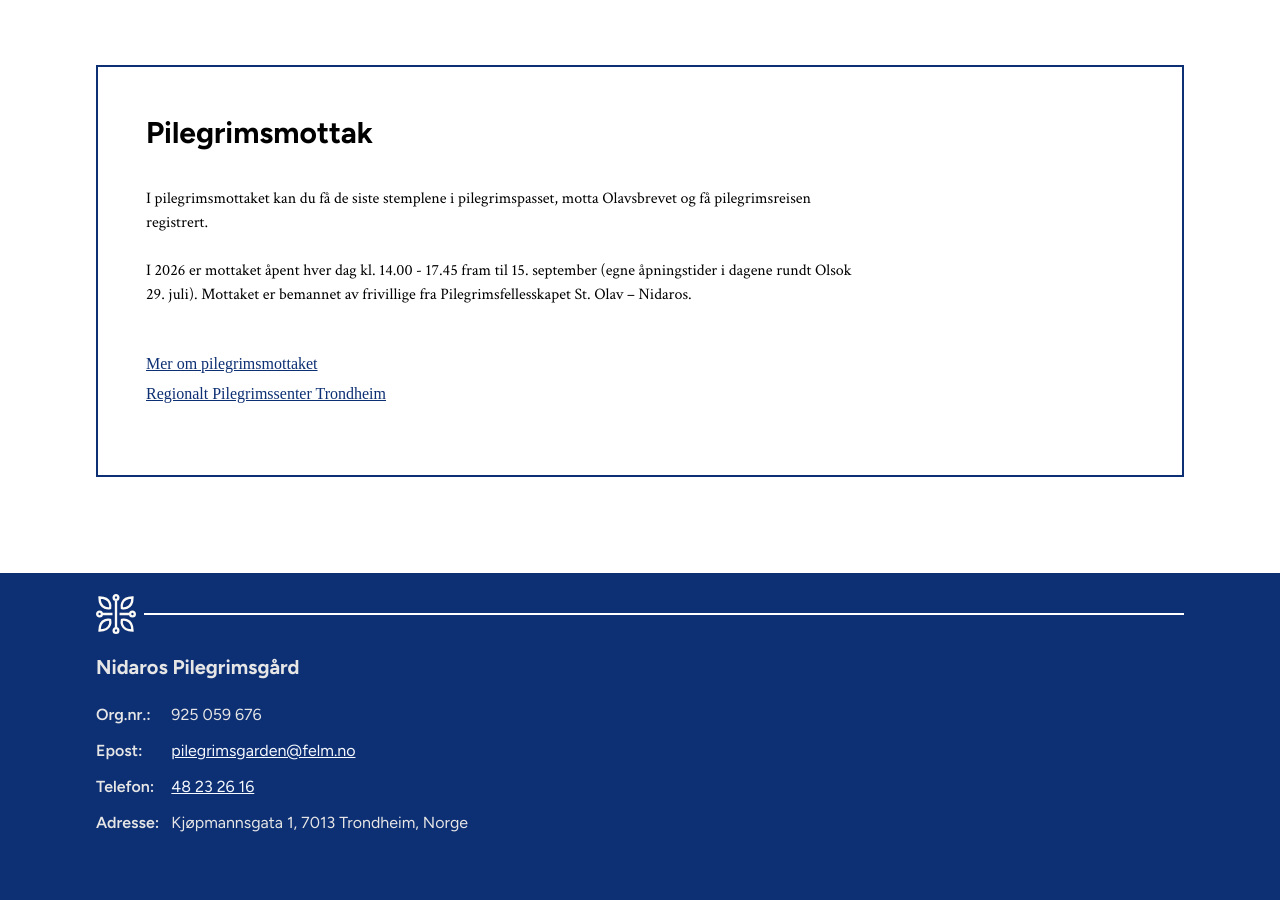
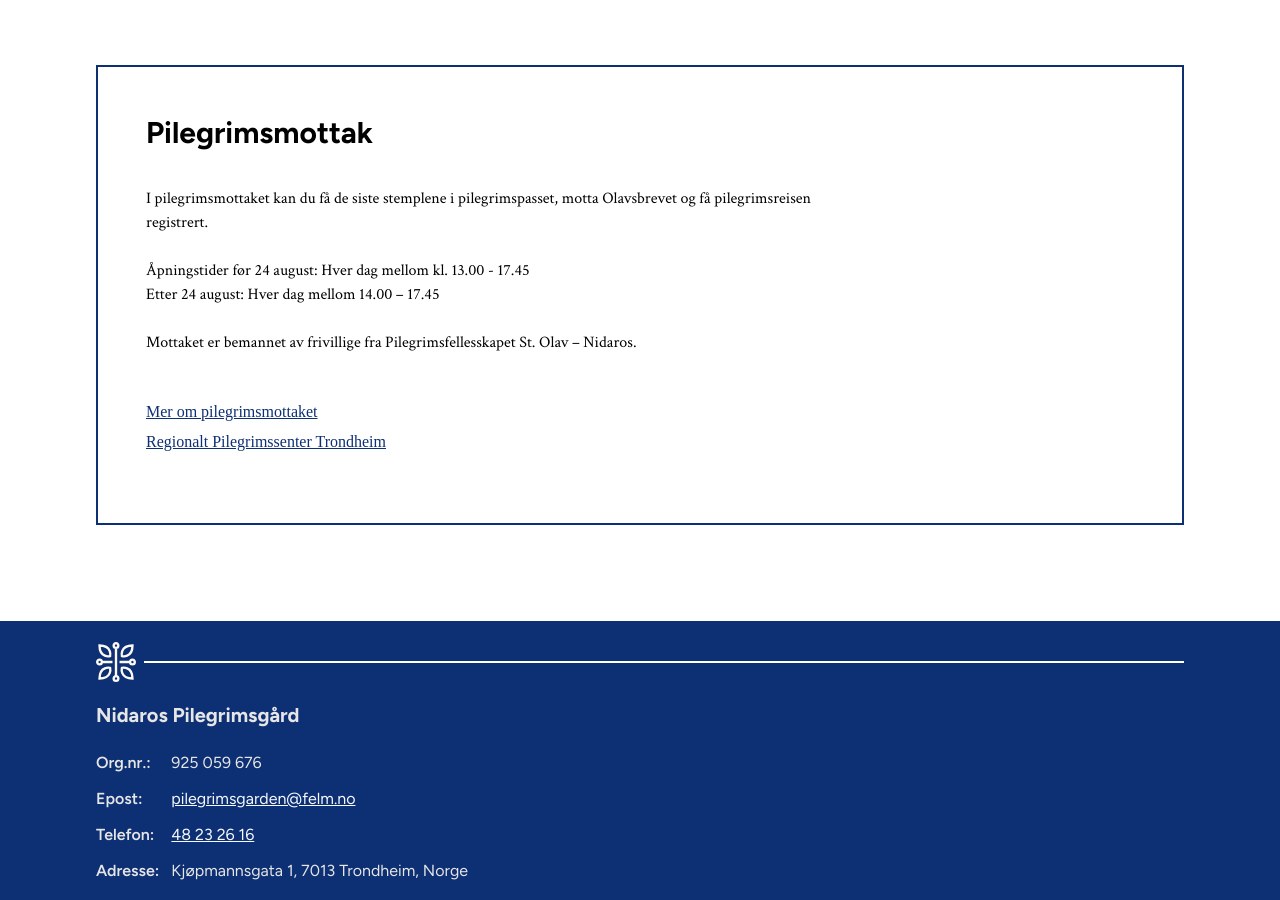
Before and after one commit to FELM-AS/nidaros-pilegrimsgard, a Jekyll site: the page built from index.md, in a window 1280 px wide and 900 px high, scrolled down 1486 px. Built offline with Jekyll 4.4.1, drawn with Linux system fonts in a browser that asks for light colours.

Commit message:
Update default.html

```diff
--- a/_layouts/default.html
+++ b/_layouts/default.html
@@ -38,7 +38,9 @@
       <div class="content border">
           <h3>Pilegrimsmottak</h3>
           <p>I pilegrimsmottaket kan du få de siste stemplene i pilegrimspasset, motta Olavsbrevet og få pilegrimsreisen registrert.</p>
-          <p>I 2026 er mottaket åpent hver dag kl. 14.00 - 17.45 fram til 15. september (egne åpningstider i dagene rundt Olsok 29. juli). Mottaket er bemannet av frivillige fra Pilegrimsfellesskapet St. Olav – Nidaros.</p>
+          <p>Åpningstider før 24 august: Hver dag mellom kl. 13.00 - 17.45<br>
+          Etter 24 august: Hver dag mellom 14.00 – 17.45</p>
+          <p>Mottaket er bemannet av frivillige fra Pilegrimsfellesskapet St. Olav – Nidaros.</p>
           <nav class="list">
             <a href="https://www.pilegrimsleden.no/interessepunkter/pilegrimsmottak-besokssenteret-ved-nidarosdomen" target="_blank">Mer om pilegrimsmottaket</a>
             <a href="https://www.pilegrimsleden.no/regionale-pilegrimssenter/pilegrimssenter-trondheim" target="_blank">Regionalt Pilegrimssenter Trondheim</a>
```
